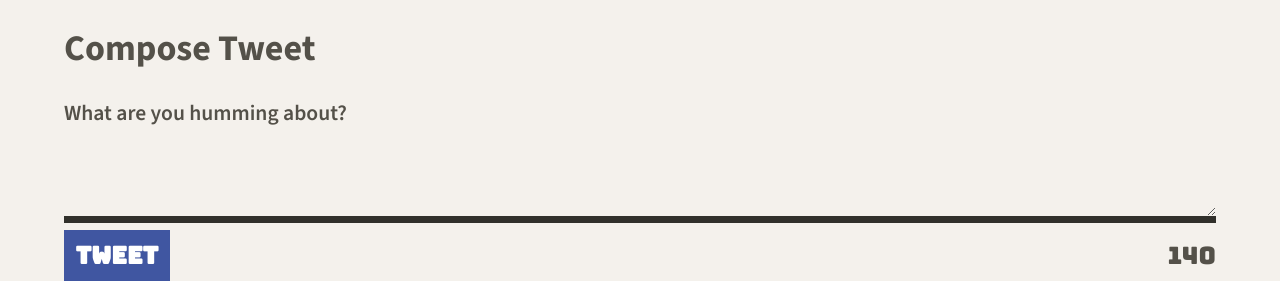
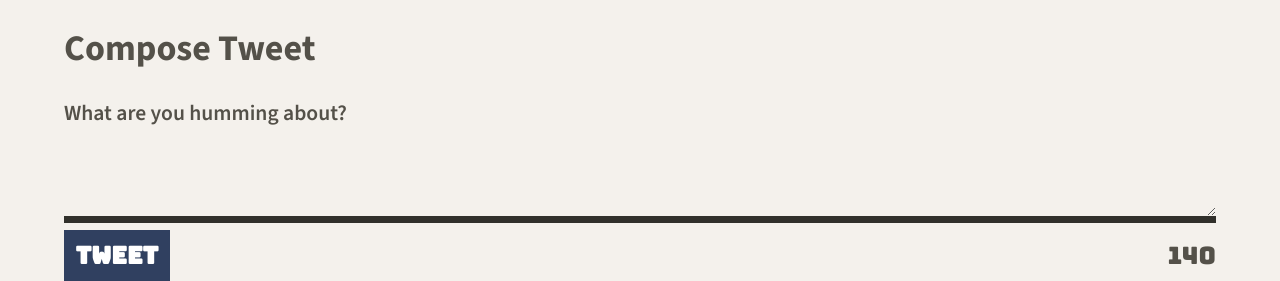
Before and after one commit to lilyjwhitford/tweeter, a website: page public/index.html in a window 1280 px wide. In both pictures the pointer is over the button "Tweet". Shown: the part 522-803 px from the top of the page. Drawn offline with nearby package versions, Linux system fonts and the light colour scheme.

Commit message:
add hover effect to submit button

```diff
--- a/public/styles/new-tweet.css
+++ b/public/styles/new-tweet.css
@@ -19,6 +19,12 @@
   background-color: #4056A1;
   border: none;
   padding: 1%;
+  transition: background-color 0.3s ease, color 0.3s ease;
+}
+
+.btn-count button:hover {
+  background-color: #304060;
+  color: #ffffff;
 }
 
 textarea {
```
